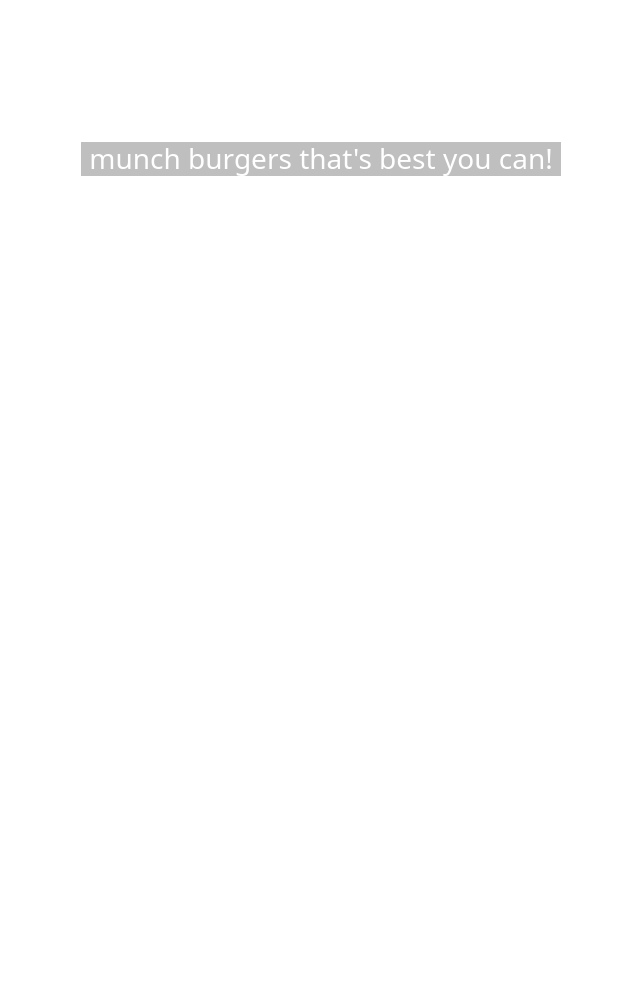
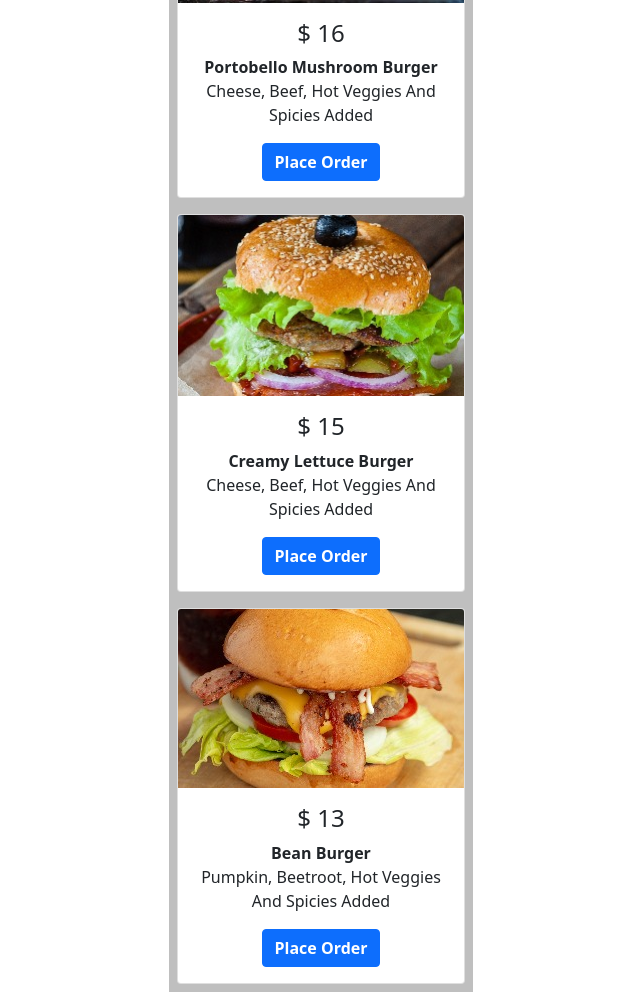
Before and after one commit to rloterh/Restaurant, a website built with webpack: page dist/menu.html in a window 1280 px wide. Shown: the part 287-1279 px from the top of the page, without its empty margins (319-959 px from the left). Before the commit the page ends 800 px from the top, so only its background shows below. Built offline with nearby package versions, Linux system fonts and the light colour scheme; a web font is replaced by a local one.

Commit message:
Add food menu items

```diff
--- a/dist/menu.html
+++ b/dist/menu.html
@@ -10,20 +10,54 @@
 </head>
 <body class="text-white">
   <div id="content" class="container-fluid vh-100">
-    <header class="d-flex flex-column flex-column-reverse flex-lg-row align-items-center justify-content-between px-md-5">
+    <header class="d-flex flex-column-reverse flex-lg-row align-items-center justify-content-between px-md-5">
       <div class="d-flex justify-content-center mt-sm-5">
         <div class="hlogo mt-5 mt-lg-4 d-none d-lg-block">BurgerBest</div>
       </div>
-
       <nav class="nav d-flex align-items-center fw-bold text-capitalize my-5 mb-lg-0 mt-lg-4">
         <div>home</div>
         <div class="px-5 px-lg-4 px-xl-5">menu</div>
         <div class="ml-4">contact</div>
       </nav>
     </header>
-    <main class="d-flex flex-column align-items-center justify-content-center px-md-5">
+    <main class="main-menu d-flex flex-column align-items-center justify-content-center px-md-5">
       <div class="hlogo d-lg-none">BurgerBest</div>
-      <div class="conv-text h3 px-2">munch burgers that's best you can!</div>
+      <div class="menu px-2 py-2">
+        <div class="card text-dark" style="width: 18rem;">
+          <img src="1.jpg" class="card-img-top" alt="Portobello Mushroom Burger">
+          <div class="card-body">
+            <h4 class="card-title text-center">$ 16</h4>
+            <p class="card-text text-center text-capitalize"><span class="fw-bold">portobello mushroom burger</span><br>Cheese, beef, hot veggies and spicies added</p>
+            <div class="d-flex justify-content-center">
+              <a href="#" class="btn btn-primary text-capitalize fw-bold">place order</a>
+            </div>
+          </div>
+        </div>
+      </div>
+      <div class="menu px-2 py-2">
+        <div class="card text-dark" style="width: 18rem;">
+          <img src="2.jpg" class="card-img-top" alt="Creamy Lettuce Burger">
+          <div class="card-body">
+            <h4 class="card-title text-center">$ 15</h4>
+            <p class="card-text text-center text-capitalize"><span class="fw-bold text-center">creamy lettuce burger</span><br>Cheese, beef, hot veggies and spicies added</p>
+            <div class="d-flex justify-content-center">
+              <a href="#" class="btn btn-primary text-capitalize fw-bold">place order</a>
+            </div>
+          </div>
+        </div>
+      </div>
+      <div class="menu px-2 py-2">
+        <div class="card text-dark" style="width: 18rem;">
+          <img src="3.jpg" class="card-img-top" alt="Bean Burger">
+          <div class="card-body">
+            <h4 class="card-title text-center">$ 13</h4>
+            <p class="card-text text-center text-capitalize"><span class="fw-bold">bean burger</span><br>Pumpkin, beetroot, hot veggies and spicies added</p>
+            <div class="d-flex justify-content-center">
+              <a href="#" class="btn btn-primary text-capitalize fw-bold">place order</a>
+            </div>
+          </div>
+        </div>
+      </div>
     </main>
   </div>
   <script src="./main.js"></script>
--- a/dist/styles.css
+++ b/dist/styles.css
@@ -21,11 +21,13 @@ body {
   font-size: 70px;
 }
 
-main {
+.main {
   height: calc(100vh - 100px);
 }
 
-.conv-text {
+
+.conv-text,
+.menu {
   background: rgba(0, 0, 0, 0.25);
 }
 
@@ -40,7 +42,7 @@ main {
     height: 300px;
   }
 
-  main {
+  .main {
     height: calc(100vh - 300px);
   }
 
```
Also changed, not shown: dist/index.html (+2 -2 lines), dist/1.jpg (added), dist/2.jpg (added), dist/3.jpg (added).
